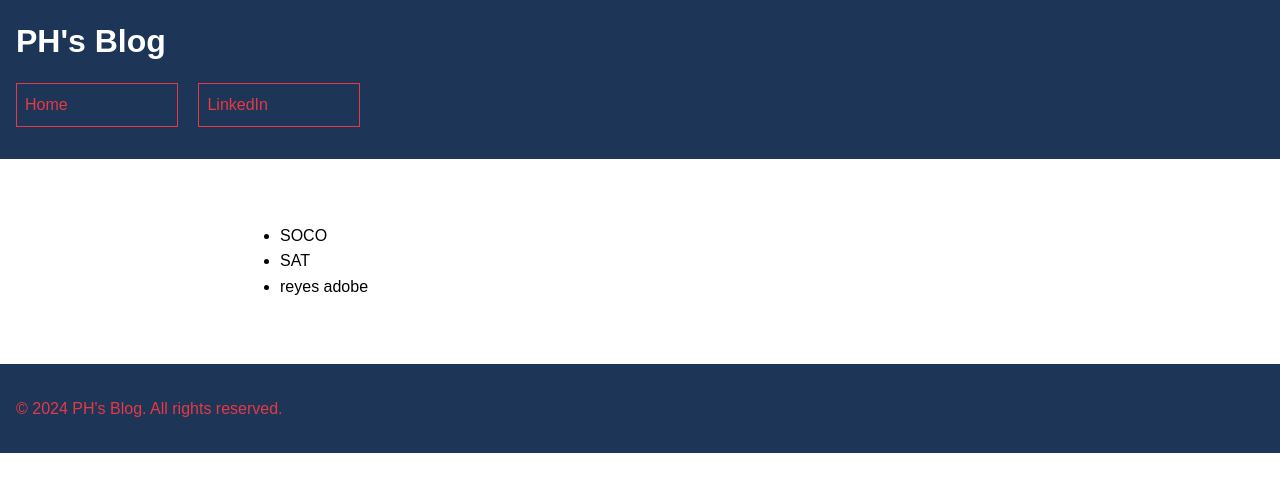
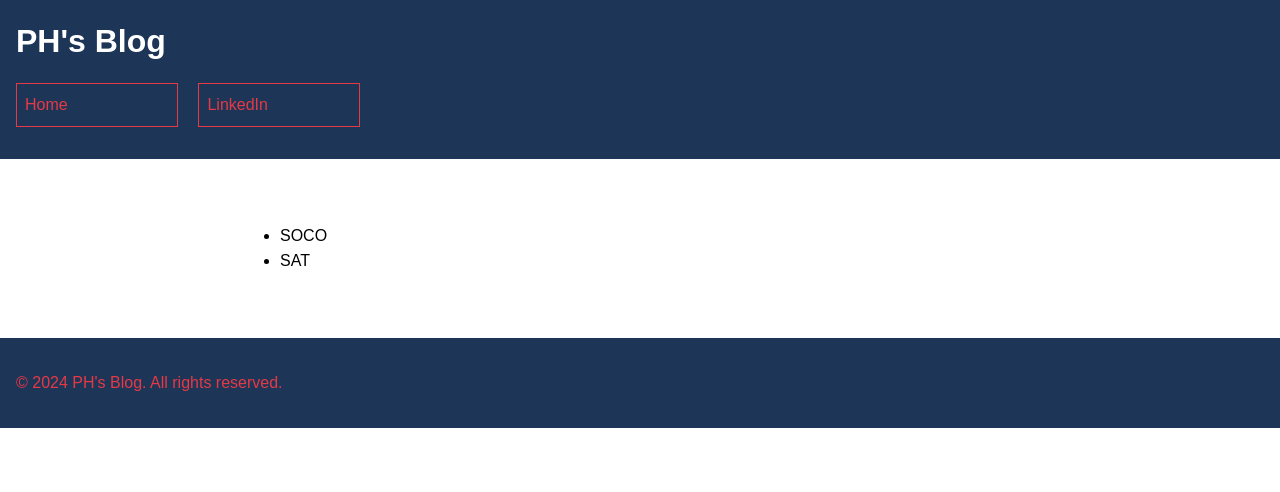
Before and after one commit to CaptainSapphire/PH-s-Blog, a Jekyll site: the page built from Post-ideas.md, in a window 1280 px wide. Shown: the top 492 px of the page. Built offline with Jekyll 4.4.1, drawn with Linux system fonts in a browser that asks for light colours; our own code applies the rules of GitHub Pages for plain Markdown files.

Commit message:
Update Post-ideas.md

```diff
--- a/Post-ideas.md
+++ b/Post-ideas.md
@@ -1,3 +1,2 @@
 - SOCO
 - SAT
-- reyes adobe
```
